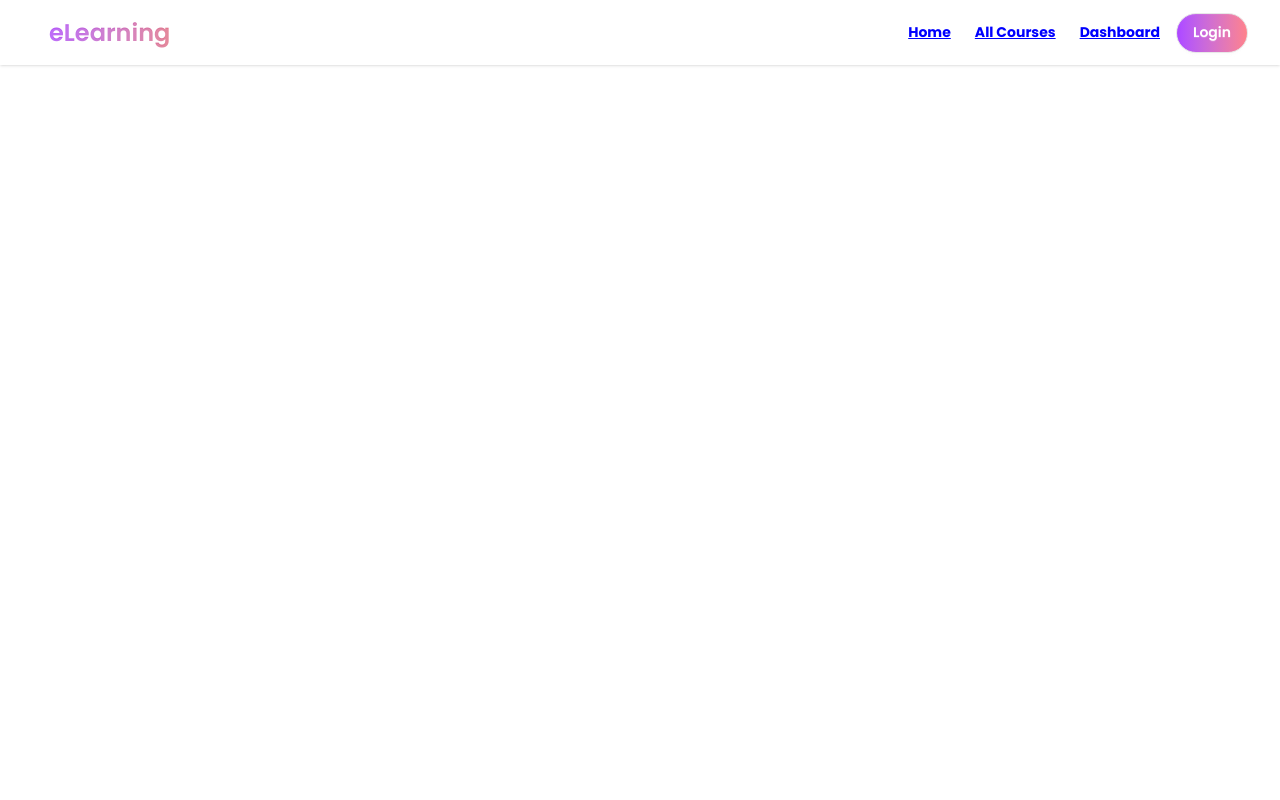
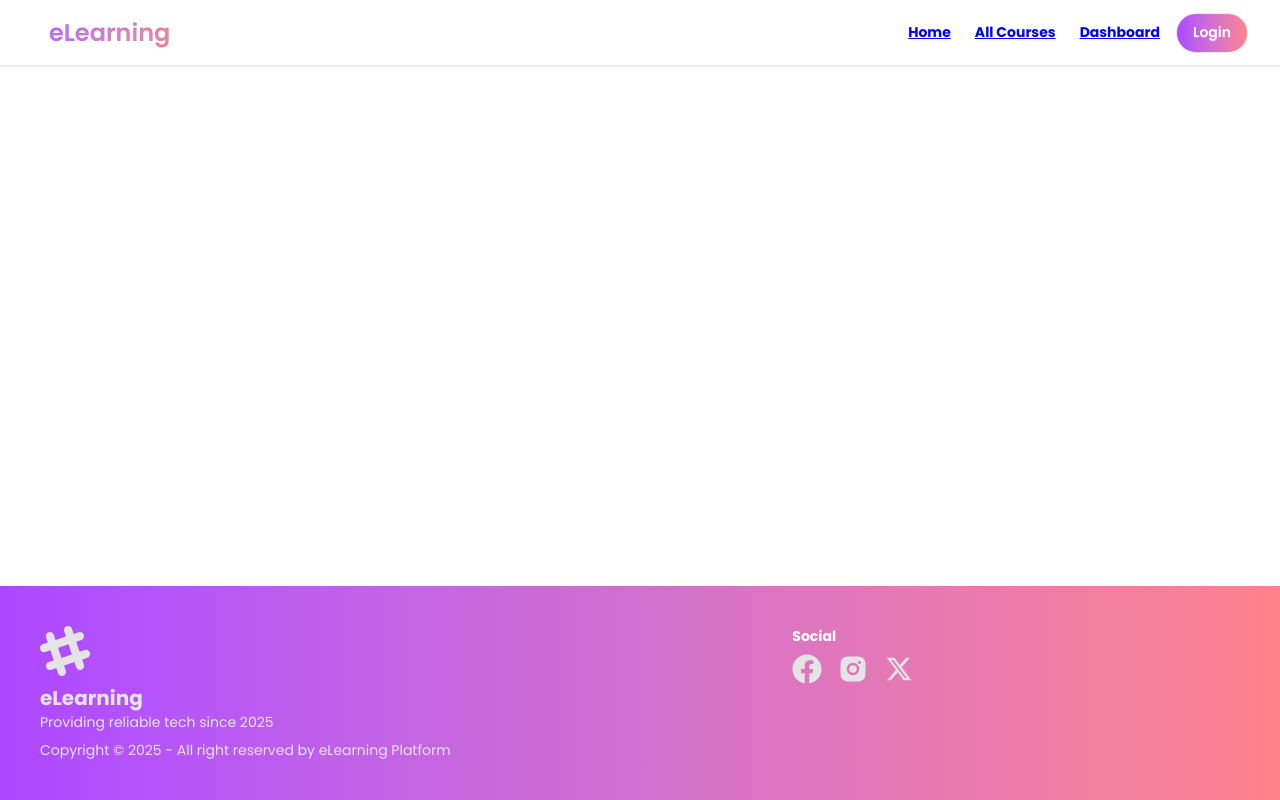
Before and after one commit to Ananna1299/Online-learning-platform-client, a React (Vite) app: page / in a window 1280 px wide. Built offline with nearby package versions, Linux system fonts and the light colour scheme.

Commit message:
footer done

```diff
--- a/package.json
+++ b/package.json
@@ -11,6 +11,7 @@
   },
   "dependencies": {
     "@tailwindcss/vite": "^4.1.17",
+    "aos": "^2.3.4",
     "firebase": "^12.5.0",
     "react": "^19.1.1",
     "react-dom": "^19.1.1",
--- a/src/Components/Footer.jsx
+++ b/src/Components/Footer.jsx
@@ -1,10 +1,76 @@
-import React from 'react';
+import React, { useEffect } from 'react';
+import { FaFacebook } from 'react-icons/fa';
+import { RiInstagramFill, RiTwitterXFill } from 'react-icons/ri';
+import 'aos/dist/aos.css'; // Import AOS CSS
+import Aos from 'aos';
+
 
 const Footer = () => {
+     useEffect(() => {
+    Aos.init({
+      duration: 1000,
+      once: false,
+    });
+  }, []);
+
+
     return (
-        <div>
+        <footer className="footer sm:footer-horizontal  bg-linear-to-r from-purple-500 to-[#FF828B] text-neutral-content p-10">
+  <aside>
+    <div data-aos="flip-left" data-aos-delay="100" data-aos-anchor=".example-selector">
 
-        </div>
+        <svg
+      width="50"
+      height="50"
+      viewBox="0 0 24 24"
+      xmlns="http://www.w3.org/2000/svg"
+      fillRule="evenodd"
+      clipRule="evenodd"
+      className="fill-current">
+      <path
+        d="M22.672 15.226l-2.432.811.841 2.515c.33 1.019-.209 2.127-1.23 2.456-1.15.325-2.148-.321-2.463-1.226l-.84-2.518-5.013 1.677.84 2.517c.391 1.203-.434 2.542-1.831 2.542-.88 0-1.601-.564-1.86-1.314l-.842-2.516-2.431.809c-1.135.328-2.145-.317-2.463-1.229-.329-1.018.211-2.127 1.231-2.456l2.432-.809-1.621-4.823-2.432.808c-1.355.384-2.558-.59-2.558-1.839 0-.817.509-1.582 1.327-1.846l2.433-.809-.842-2.515c-.33-1.02.211-2.129 1.232-2.458 1.02-.329 2.13.209 2.461 1.229l.842 2.515 5.011-1.677-.839-2.517c-.403-1.238.484-2.553 1.843-2.553.819 0 1.585.509 1.85 1.326l.841 2.517 2.431-.81c1.02-.33 2.131.211 2.461 1.229.332 1.018-.21 2.126-1.23 2.456l-2.433.809 1.622 4.823 2.433-.809c1.242-.401 2.557.484 2.557 1.838 0 .819-.51 1.583-1.328 1.847m-8.992-6.428l-5.01 1.675 1.619 4.828 5.011-1.674-1.62-4.829z"></path>
+    </svg>
+
+    </div>
+
+
+
+
+    <p >
+        <span className='text-xl font-bold '>  eLearning</span>
+
+      <br />
+      Providing reliable tech since 2025
+    </p>
+     <p>Copyright © {new Date().getFullYear()} - All right reserved by  eLearning Platform</p>
+  </aside>
+  <nav>
+    <h6 className=" font-bold text-white">Social</h6>
+    <div className="grid grid-flow-col gap-4">
+     <a
+              href="https://facebook.com"
+              target="_blank"
+              className="hover:text-blue-500"
+            >
+              <FaFacebook size={30} />
+            </a>
+      <a
+              href="https://www.instagram.com/"
+              target="_blank"
+              className="hover:text-pink-500"
+            >
+             <RiInstagramFill size={30} />
+            </a>
+            <a
+              href="https://twitter.com/"
+              target="_blank"
+              className="hover:text-black"
+            >
+              <RiTwitterXFill size={30} />
+            </a>
+    </div>
+  </nav>
+</footer>
     );
 };
 
```
Also changed, not shown: 1 other file (tests, documents, lock files or other folders).
